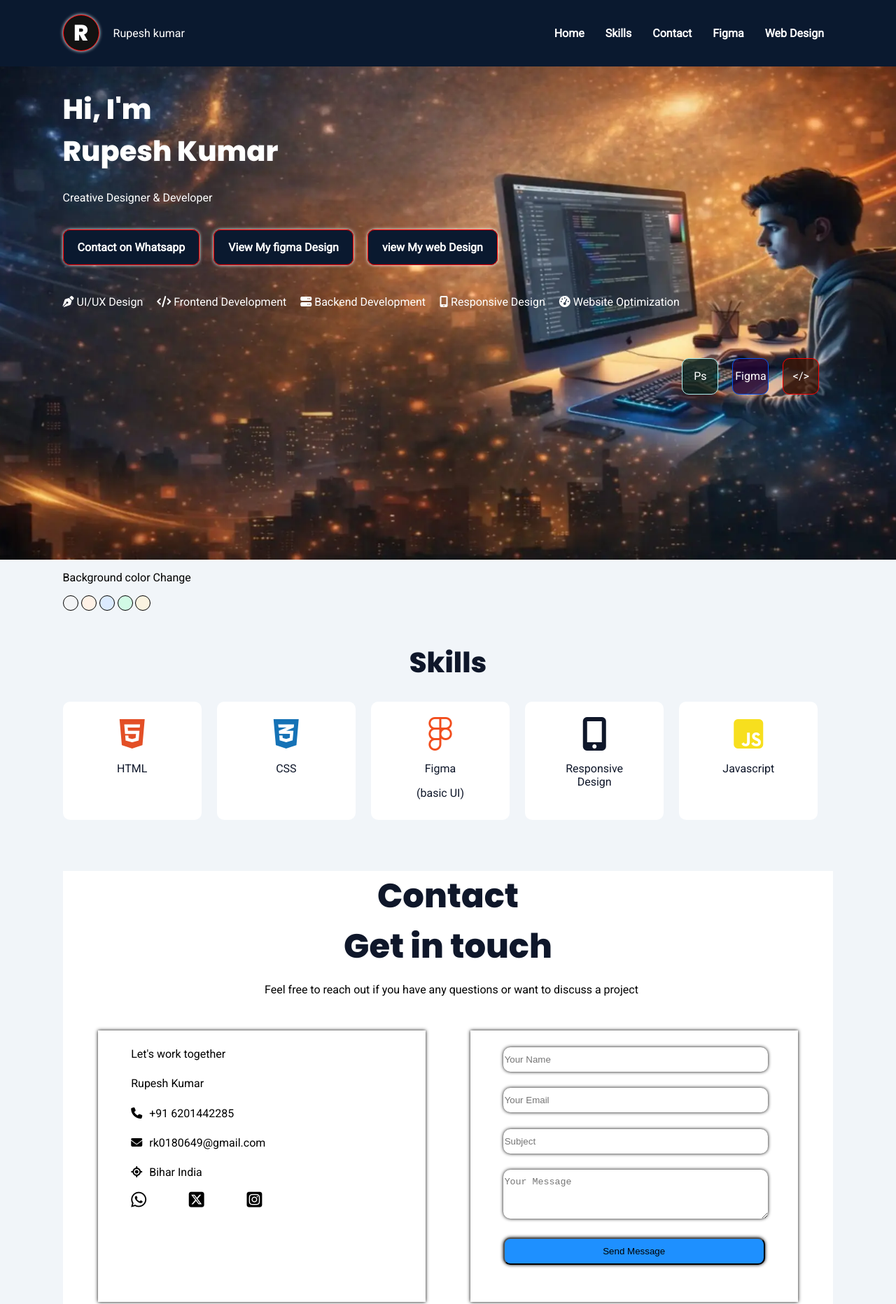
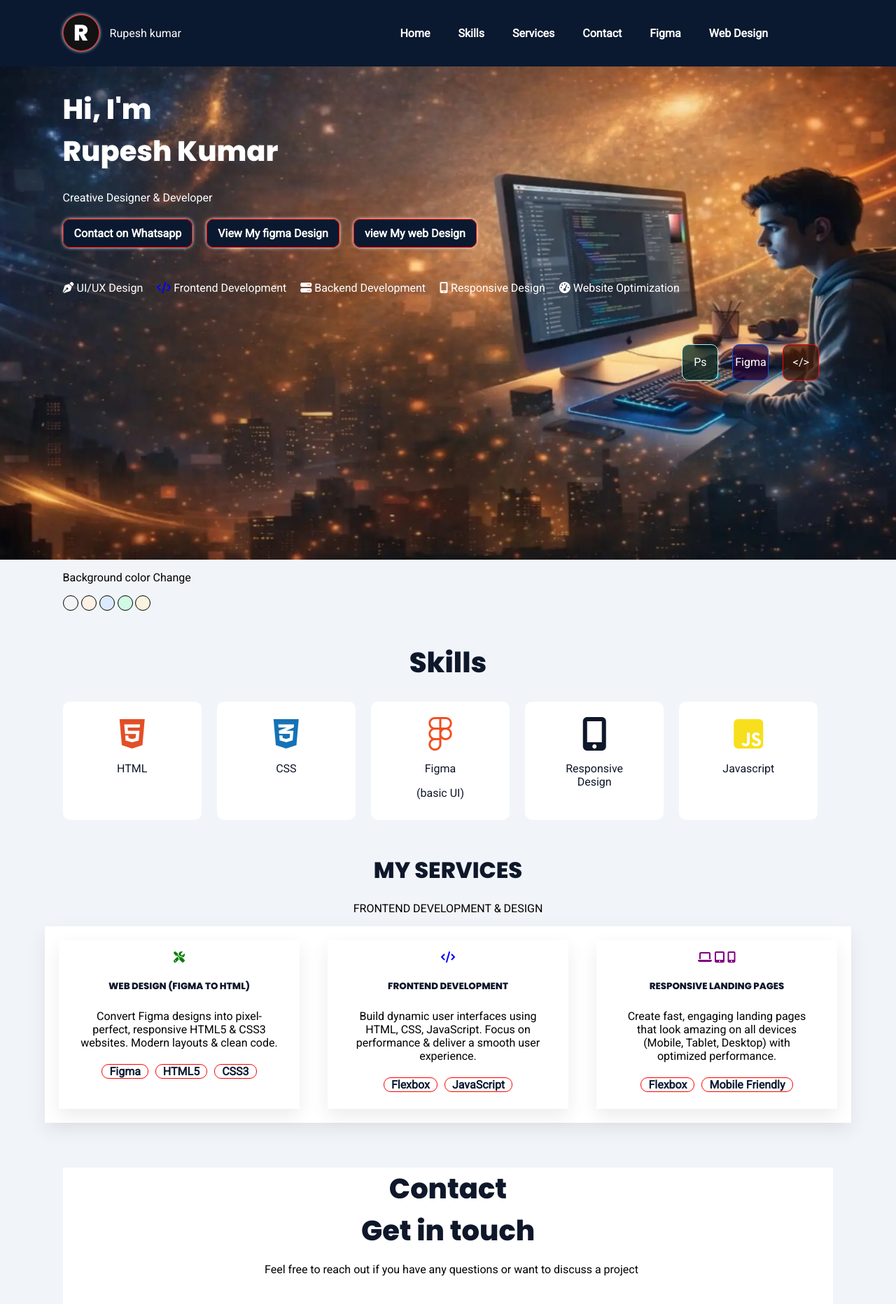
Before and after one commit to rk0180649-star/rk0180649-star.github.io, a plain HTML site: page index.html in a window 1280 px wide. Shown: the top 1864 px of the page at 70% size. Drawn offline with Linux system fonts and the light colour scheme.

Commit message:
Add files via upload

```diff
--- a/index.html
+++ b/index.html
@@ -41,6 +41,7 @@
 
                 <li><a href="#hero-section" onclick="closeMenu()">Home</a></li>
                 <li><a href="#skill-section" onclick="closeMenu()">Skills</a></li>
+                <li><a href="#service-section" onclick="closeMenu()">Services</a></li>
                 <li><a href="#contact-section" onclick="closeMenu()">Contact</a></li>
                 <li><a href="fdesign.html" onclick="closeMenu()">Figma</a></li>
                 <li><a href="wdesing.html" onclick="closeMenu()">Web Design</a></li>
@@ -58,9 +59,9 @@
                 <p>Creative Designer & Developer</p>
             </div>
             <div class="hero-botom">
-             <p class="respo"><a href="https://wa.me/916201442285" class="btnnn"> Contact on Whatsapp</a></p>
-              <p class="respo"><a href="fdesign.html" class="btnnn"> View My figma Design</a></p>
-              <p class="respo"><a href="wdesing.html" class="btnnn"> view My web Design</a></p>
+             <p><a href="https://wa.me/916201442285" class="btnnn"> Contact on Whatsapp</a></p>
+              <p><a href="fdesign.html" class="btnnn"> View My figma Design</a></p>
+              <p><a href="wdesing.html" class="btnnn"> view My web Design</a></p>
             </div>
             <div class="services">
               <span><i class="fa-solid fa-pen-nib"></i> UI/UX Design</span>
@@ -122,6 +123,54 @@
               </div>
            </div>
         </div>
+        <!--service section-->
+        <div id="service-section">
+          <h1>MY SERVICES</h1>
+          <p>FRONTEND DEVELOPMENT & DESIGN</p>
+          <div class="card-service">
+            <div class="card-box">
+              <div class="martop">
+            <i class="fa-solid fa-screwdriver-wrench"></i>
+            <h5>WEB DESIGN (FIGMA TO HTML)</h5>
+            <p>Convert Figma designs into pixel-perfect, responsive HTML5 &
+              CSS3 websites. Modern layouts & clean code.</p>
+              </div>
+              <div class="tags">
+              <p>Figma</p>
+              <p>HTML5</p>
+              <p>CSS3</p>
+              </div>
+            </div>
+            <div class="card-box">
+            <div class="martop">
+            <i class="fa-solid fa-code"></i>
+            <h5>FRONTEND DEVELOPMENT</h5>
+            <p>Build dynamic user interfaces using HTML, CSS, JavaScript. Focus on
+              performance &  deliver a smooth user experience.</p>
+              </div>
+              <div class="tags">
+              <p>Flexbox</p>
+              <p>JavaScript</p>
+              </div>
+            </div>
+            <div class="card-box">
+            <div class="martop">
+            <i class="fa-solid fa-laptop"></i>
+            <i class="fa-solid fa-tablet-alt"></i>
+            <i class="fa-solid fa-mobile-alt"></i>
+            <h5>RESPONSIVE LANDING PAGES</h5>
+            <p>Create fast, engaging landing pages that look amazing on all devices
+               (Mobile, Tablet, Desktop) with optimized performance.</p>
+              </div>
+              <div class="tags" id="margi-top">
+              <p>Flexbox</p>
+              <p>Mobile Friendly</p>
+              </div>
+            </div>
+          </div>
+        </div>
+
+
         <!--contact section-->
         <div id="contact-section" class="uni-padding">
           <div class="contact">
--- a/style.css
+++ b/style.css
@@ -27,7 +27,7 @@ h1,h2,h3,h4,h5{
     display: flex;
     justify-content: left;
     align-items: center;
-    gap: 20px;
+    gap: 15px;
     color: #ffffff;
 }
 .decored{
@@ -44,7 +44,7 @@ h1,h2,h3,h4,h5{
 }
 .navbar{
     display: flex;
-    justify-content: center;
+    justify-content: left;
 }
 .navbar ul{
     display: flex;
@@ -52,7 +52,7 @@ h1,h2,h3,h4,h5{
 }
 .navbar ul li{
     list-style-type: none;
-    padding-right: 30px;
+    margin: 20px;
 }
 .navbar ul li a{
     text-decoration: none;
@@ -75,10 +75,10 @@ h1,h2,h3,h4,h5{
     color: #ffffff;
     font-size: 2.5rem;
 }
-
 .hero p{
     color: #ffffff;
     padding: 0 0 20px 0;
+    padding: 0;
 }
 .hero-botom{
     display: flex;
@@ -88,13 +88,12 @@ h1,h2,h3,h4,h5{
     background-color: #0a192f;
     border: 1px solid red;
     color: #ffffff;
-    padding: 15px 20px;
+    padding: 10px 15px;
     border-radius: 10px;
     font-weight: bold;
     box-shadow: 0 0 5px 0;
     margin-right: 20px;
 }
-
 .services{
     margin-top: 3%;
     display: flex;
@@ -145,7 +144,6 @@ h1,h2,h3,h4,h5{
     align-items: center;
     margin-right: 20px;
 }
-
 /*background color chnage bottom*/
 .btn{
     width: 20px;
@@ -156,25 +154,19 @@ h1,h2,h3,h4,h5{
 }
 #white{
     background-color: #f3f4f6;
-
 }
 #black{
     background-color: #fff1e6;       ;
-
 }
 #pink{
     background-color: #dbeafe;
-
 }
 #purple{
     background-color: #d1fae5;
-
 }
 #yellow{
     background-color:#faf3e0;
-
 }
-
 /* skills section*/
 #skill-section{
     padding-top: 1%
@@ -201,6 +193,66 @@ h1,h2,h3,h4,h5{
     padding-bottom: 10%;
     border-radius: 10px;
 }
+/*services section*/
+#service-section{
+    text-align: center;
+    margin-top: 3%;
+    padding-top: 2%;
+    padding-bottom: 2%;
+    padding: 0 5%;
+}
+.card-service{
+    display: grid;
+    grid-template-columns: repeat(3, 1fr);
+    background-color: #ffffff;
+    box-shadow: 0 10px 25px rgba(0, 0, 0, 0.08);
+}
+.card-box{
+    box-shadow: 0 10px 25px rgba(0, 0, 0, 0.08);
+    margin: 20px;
+    padding-bottom: 5%;
+}
+.card-box:hover {
+  transform: translateY(-5px);
+  box-shadow: 0 15px 30px rgba(0,0,0,0.1);
+}
+.martop{
+    margin-top: 15px;
+}
+.martop p{
+    margin-left: 30px;
+    margin-right: 30px;
+}
+.tags{
+    display: flex;
+    justify-content: center;
+}
+.tags p{
+    margin: 5px;
+    display: flex;
+    justify-content: center;
+    align-items: center;
+    border-radius: 10px;
+    padding: 0px 10px;
+    color: #0a192f;
+    border: 1px solid red;
+    font-weight: bold;
+}
+.fa-screwdriver-wrench{
+    color: green;
+}
+.fa-code{
+    color: blue;
+}
+.fa-laptop{
+    color: purple;
+}
+.fa-tablet-alt{
+    color: purple;
+}
+.fa-mobile-alt{
+    color: purple;
+}
 /* contact section */
 #contact-section{
     margin-top: 5%;
@@ -214,7 +266,7 @@ h1,h2,h3,h4,h5{
     padding-bottom: 5%;
 }
 .contact h1{
-    font-size: 3rem;
+    font-size: 2.5rem;
     width: 100%;
     text-align: center;
     padding: 0;
@@ -346,7 +398,6 @@ h1,h2,h3,h4,h5{
 #lin-ico i{
     color: #0f172a;
 }
-
 /* web desing page page 2*/
 #bbchnagecolo{
     background-color: #dbeafe;
@@ -380,7 +431,6 @@ h1,h2,h3,h4,h5{
     justify-content: space-around;
     margin-top: 1%;
 }
-
 .arrow{
     cursor: pointer;
     font-size: 20px;
@@ -406,23 +456,20 @@ h1,h2,h3,h4,h5{
     font-family: 15px;
     margin-left: 10px;
 }
-
 /*page 3 */
 #page3{
     background-color: #d1fae5;
 }
-
-
 /*mobile btn* bottom*/
 #navbar-mobile ul #mobile-crose, .hamburger{
     display: none;
 }
-@media (max-width: 500px){
+@media (max-width: 768px){
 #navbar-mobile{
     position: fixed;
     top: 0;
-    width: 300px;
-    left: -300px;
+    width: 100%;
+    left: -100%;
     height: 100vh;
     background-color: #0f172a;
     transition: left 0.6s ease;
@@ -442,38 +489,41 @@ h1,h2,h3,h4,h5{
 #navbar-mobile ul li a {
         display: block;
         color: white;
-        padding: 20px 20px;
-        font-size: 18px;
+        padding: 5px 10px;
+        font-size: 20px;
 }
 #mobile-crose {
         border-bottom: none !important;
         text-align: right;
-        padding-bottom: 10px;
+        padding-bottom: 5px;
 }
         .hamburger {
         cursor: pointer;
         font-size: 24px;
         margin-left: 20%;
         color: white;
+        font-size: 40px;
 }
    #navbar-mobile ul #mobile-crose, .hamburger{
   display: block;
 }
 }
-
 /*ipad responsive*/
 @media screen and (max-width: 768px){
-    .navbar{
-    display: flex;
-    justify-content: left;
-    padding-right: 15px;
+    #hero-section{
+    background-image: url(/images/ipad.webp);
+    width: 100%;
+    height: 58vh;
+    background-position: center;
+    background-repeat: no-repeat;
+    background-size: cover;
+    text-align: center;
+    padding-top: 5%;
 }
-    .navbar ul li{
-    padding-right: 15px;
-}
-    #hero-section{
-    height: 53vh;
-    padding-top: 5%;
+.card-service{
+    display: grid;
+    grid-template-columns: repeat(1, 1fr);
+
 }
 /*page 2 webdesing section*/
 #head-dert{
@@ -503,11 +553,31 @@ h1,h2,h3,h4,h5{
     justify-content:left;
 }
     .navbar ul li{
-    padding-right: 20px;
+    margin: 10px;
+    }
+
+
+#hero-section{
+    background-image: url(/images/ipad.webp);
+    width: 100%;
+    height: 55vh;
+    background-position: center;
+    background-repeat: no-repeat;
+    background-size: cover;
+    text-align: center;
+    padding-top: 5%;
 }
-    #hero-section{
-    height: 48vh;
-    padding-top: 5%;
+.card-service{
+    display: grid;
+    grid-template-columns: repeat(3, 1fr);
+}
+.martop p{
+    margin-left: 0px;
+    margin-right: 0px;
+    font-size: 15px;
+}
+.card-box{
+    margin: 5px;
 }
 /*page 2 webdesing section*/
 #head-dert{
@@ -536,7 +606,7 @@ h1,h2,h3,h4,h5{
 #hero-section{
     background-image: url(/images//mmmm.webp);
     width: 100%;
-    height: 108vh;
+    height: 100vh;
     background-position: center;
     background-repeat: no-repeat;
     background-size: cover;
@@ -556,15 +626,13 @@ h1,h2,h3,h4,h5{
     flex-wrap: wrap;
     justify-content: center;
 }
-
-.hero-botom .respo{
-    width: 100%;
-    padding-bottom: 5px;
-    padding-top: 5px;
-    text-align: center;
+.hero-botom a{
+    font-size: 10px;
+    margin: 5px;
 }
-.hero-botom a{
-    margin: 0px;
+.services{
+    margin-top: 2%;
+    gap: 5px;
 }
 span{
     width: 100%;
@@ -576,7 +644,6 @@ span{
     justify-content: center;
     margin-top: 2%;
 }
-
 /*background change color section*/
 #backcolor{
     text-align: center;
@@ -592,6 +659,10 @@ span{
 }
 .back-color{
     width: 100%;
+}
+.card-service{
+    display: grid;
+    grid-template-columns: repeat(1, 1fr);
 }
 .second-section50{
     width: 100%;
@@ -616,7 +687,6 @@ span{
     font-size: 1.5rem;
     text-align: center;
 }
-
 /*page 2 web desing page responsive*/
 #head-dert{
     padding-top: 22%;
```
